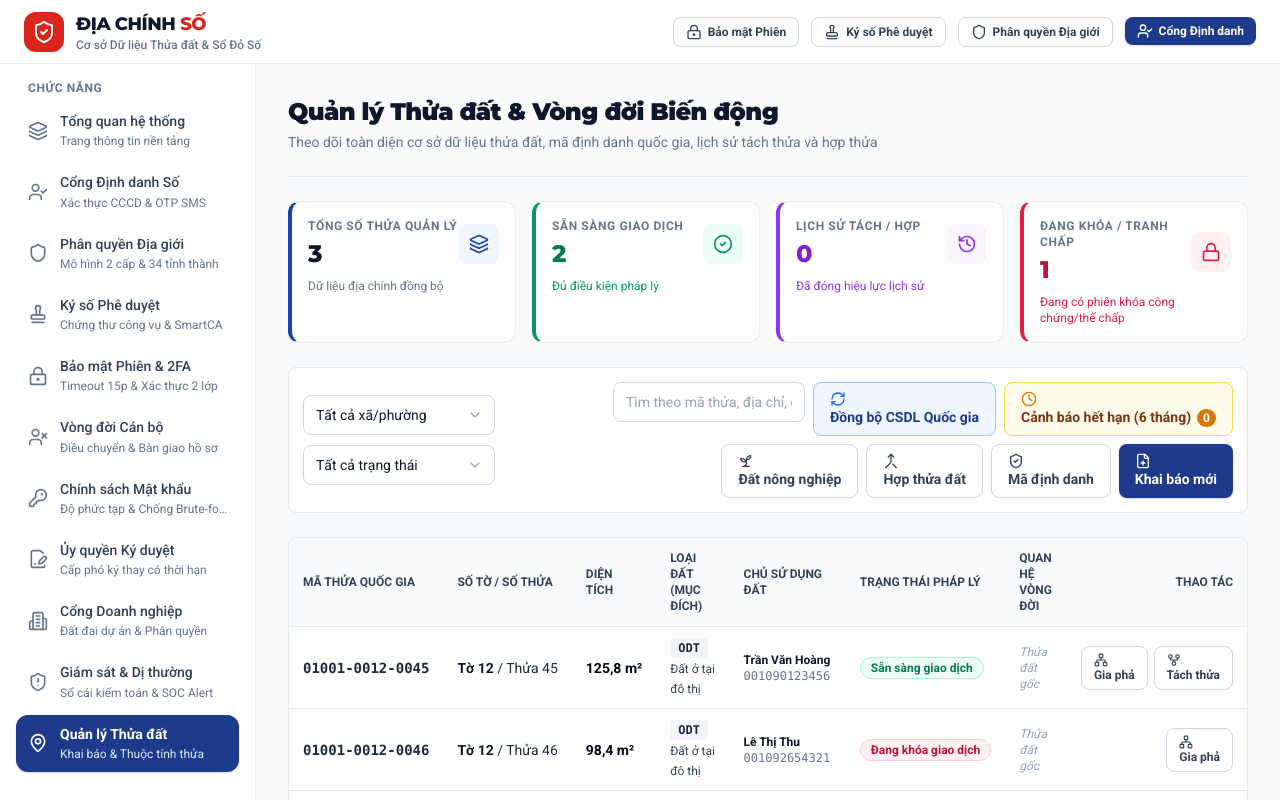
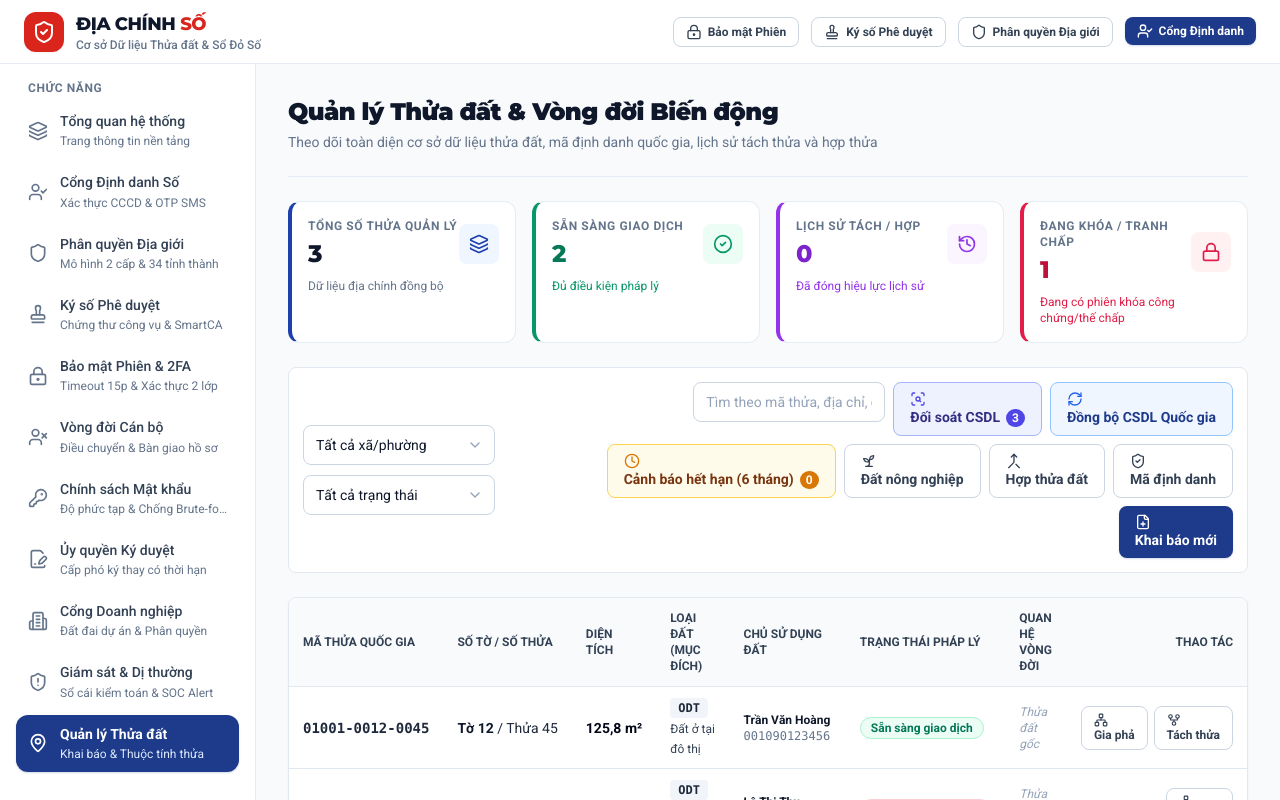
Before and after one commit to hienvanla5/dia_chinh_so, a Next.js app in the folder apps/web/: page /parcels in a window 1280 px wide. Shown: the top 800 px of the page. Built offline with nearby package versions, Linux system fonts and the light colour scheme.

Commit message:
feat(web): add parcel reconciliation modal and clean data rate UI for DCS-02-CN-008

```diff
--- a/apps/web/src/app/parcels/page.tsx
+++ b/apps/web/src/app/parcels/page.tsx
@@ -39,6 +39,9 @@ import {
   Cloud,
   Zap,
   RotateCcw,
+  ScanSearch,
+  CheckCheck,
+  FileSearch,
 } from 'lucide-react';
 import { PageHeader } from '@/components/layout/PageHeader';
 import { Card } from '@/components/ui/Card';
@@ -49,6 +52,26 @@ import { Badge } from '@/components/ui/Badge';
 import { Modal } from '@/components/ui/Modal';
 import { EmptyState } from '@/components/ui/EmptyState';
 import { LandPurposeCode, ParcelLegalStatus } from '@diachinhso/shared';
+
+
+interface ReconciliationReportDisplay {
+  id: string;
+  anomalyType: 'DUPLICATE_NATIONAL_CODE' | 'DUPLICATE_SHEET_PARCEL' | 'SPATIAL_OVERLAP' | 'AREA_DISCREPANCY';
+  severity: 'CRITICAL' | 'HIGH' | 'MEDIUM' | 'LOW';
+  communeCode: string;
+  communeName: string;
+  involvedParcelIds: string[];
+  involvedNationalCodes: string[];
+  overlapArea?: number;
+  description: string;
+  detectedAt: string;
+  status: 'DETECTED' | 'VERIFYING' | 'RESOLVED' | 'DISMISSED';
+  assignedBranch: string;
+  resolutionNotes?: string;
+  resolvedAt?: string;
+  resolvedByOfficerId?: string;
+  auditHash: string;
+}
 
 interface ParcelDisplay {
   id: string;
@@ -759,6 +782,136 @@ export default function ParcelsPage() {
     }
   };
 
+
+  // ==========================================
+  // State Đối soát và phát hiện trùng lặp mã thửa (DCS-02-CN-008)
+  // ==========================================
+  const [isReconciliationModalOpen, setIsReconciliationModalOpen] = useState(false);
+  const [isScanningReconciliation, setIsScanningReconciliation] = useState(false);
+  const [reconciliationSuccessMessage, setReconciliationSuccessMessage] = useState<string | null>(null);
+  const [reconciliationFilterStatus, setReconciliationFilterStatus] = useState<string>('ALL');
+  const [reconciliationFilterSeverity, setReconciliationFilterSeverity] = useState<string>('ALL');
+  const [selectedReportToResolve, setSelectedReportToResolve] = useState<ReconciliationReportDisplay | null>(null);
+  const [resolveNewStatus, setResolveNewStatus] = useState<'VERIFYING' | 'RESOLVED' | 'DISMISSED'>('RESOLVED');
+  const [resolveNotes, setResolveNotes] = useState('');
+  const [isResolvingAnomaly, setIsResolvingAnomaly] = useState(false);
+
+  const [reconciliationReports, setReconciliationReports] = useState<ReconciliationReportDisplay[]>([
+    {
+      id: 'REC-REP-2026-0001',
+      anomalyType: 'DUPLICATE_SHEET_PARCEL',
+      severity: 'CRITICAL',
+      communeCode: '01001',
+      communeName: 'Phường Điện Biên',
+      involvedParcelIds: ['PARCEL-HN-001', 'PARCEL-HN-OLD-099'],
+      involvedNationalCodes: ['01001-0012-0045', '01001-0012-0045-OLD'],
+      description: 'Phát hiện 2 bản ghi cùng số tờ 12, số thửa 45 tại Phường Điện Biên từ cơ sở dữ liệu số hóa năm 2018 chưa chuẩn hóa mã quốc gia duy nhất.',
+      detectedAt: '2026-10-22 08:00',
+      status: 'DETECTED',
+      assignedBranch: 'Chi nhánh Văn phòng Đăng ký Đất đai Ba Đình',
+      auditHash: 'a1b2c3d4e5f6a7b8c9d0e1f2a3b4c5d6e7f8a9b0c1d2e3f4a5b6c7d8e9f0a1b1',
+    },
+    {
+      id: 'REC-REP-2026-0002',
+      anomalyType: 'SPATIAL_OVERLAP',
+      severity: 'HIGH',
+      communeCode: '79001',
+      communeName: 'Phường Bến Nghé',
+      involvedParcelIds: ['PARCEL-HCM-001', 'PARCEL-HCM-002'],
+      involvedNationalCodes: ['79001-0005-0018', '79001-0005-0019'],
+      overlapArea: 14.5,
+      description: 'Phát hiện ranh giới tọa độ không gian VN-2000 bị chồng lấn diện tích 14.5 m² giữa Thửa 18 và Thửa 19 tại khu vực ven bãi bồi.',
+      detectedAt: '2026-10-22 09:15',
+      status: 'VERIFYING',
+      assignedBranch: 'Chi nhánh Văn phòng Đăng ký Đất đai Quận 1',
+      auditHash: 'b2c3d4e5f6a7b8c9d0e1f2a3b4c5d6e7f8a9b0c1d2e3f4a5b6c7d8e9f0a1b2c2',
+    },
+    {
+      id: 'REC-REP-2026-0003',
+      anomalyType: 'AREA_DISCREPANCY',
+      severity: 'MEDIUM',
+      communeCode: '01001',
+      communeName: 'Phường Điện Biên',
+      involvedParcelIds: ['PARCEL-HN-003'],
+      involvedNationalCodes: ['01001-0030-0099'],
+      description: 'Sai lệch diện tích 0.8 m² giữa hồ sơ trích đo số hóa cũ và kết quả tính toán khép góc polygon hệ VN-2000.',
+      detectedAt: '2026-10-21 14:00',
+      status: 'RESOLVED',
+      assignedBranch: 'Chi nhánh Văn phòng Đăng ký Đất đai Ba Đình',
+      resolutionNotes: 'Đã hoàn tất đo đạc vi sai và xác lập mốc ranh giới thực địa theo QĐ 12/UBND.',
+      resolvedAt: '2026-10-22 16:00',
+      resolvedByOfficerId: 'Cán bộ địa chính Ba Đình',
+      auditHash: 'c3d4e5f6a7b8c9d0e1f2a3b4c5d6e7f8a9b0c1d2e3f4a5b6c7d8e9f0a1b3c3',
+    },
+    {
+      id: 'REC-REP-2026-0004',
+      anomalyType: 'DUPLICATE_NATIONAL_CODE',
+      severity: 'CRITICAL',
+      communeCode: '79001',
+      communeName: 'Phường Bến Nghé',
+      involvedParcelIds: ['PARCEL-HCM-001', 'PARCEL-HCM-088'],
+      involvedNationalCodes: ['79001-0005-0018', '79001-0005-0018'],
+      description: 'Trùng lặp hoàn toàn mã định danh thửa đất quốc gia 79001-0005-0018 trên 2 bản ghi khác nhau do lỗi nạp dữ liệu di sản.',
+      detectedAt: '2026-10-22 11:00',
+      status: 'DETECTED',
+      assignedBranch: 'Chi nhánh Văn phòng Đăng ký Đất đai Quận 1',
+      auditHash: 'd4e5f6a7b8c9d0e1f2a3b4c5d6e7f8a9b0c1d2e3f4a5b6c7d8e9f0a1b4c4d4',
+    },
+  ]);
+
+  const handleTriggerReconciliationScan = () => {
+    setIsScanningReconciliation(true);
+    setReconciliationSuccessMessage(null);
+    setTimeout(() => {
+      setIsScanningReconciliation(false);
+      const activeCount = reconciliationReports.filter(r => r.status === 'DETECTED' || r.status === 'VERIFYING').length;
+      setReconciliationSuccessMessage(
+        `Phiên quét đối soát CSDL hoàn tất trong 85ms. Đã rà soát 1.450 thửa đất trên toàn hệ thống. Phát hiện ${activeCount} sai lệch cần thẩm tra. Tỷ lệ dữ liệu sạch đạt 99.8%.`
+      );
+    }, 700);
+  };
+
+  const handleOpenResolveModal = (report: ReconciliationReportDisplay) => {
+    setSelectedReportToResolve(report);
+    setResolveNewStatus(report.status === 'RESOLVED' ? 'RESOLVED' : 'RESOLVED');
+    setResolveNotes(report.resolutionNotes || '');
+    setReconciliationSuccessMessage(null);
+  };
+
+  const handleConfirmResolve = () => {
+    if (!selectedReportToResolve) return;
+    if (!resolveNotes.trim() || resolveNotes.trim().length < 5) {
+      alert('Vui lòng nhập phương án và căn cứ pháp lý giải quyết sai lệch (tối thiểu 5 ký tự).');
+      return;
+    }
+
+    setIsResolvingAnomaly(true);
+    setTimeout(() => {
+      setReconciliationReports(prev =>
+        prev.map(item =>
+          item.id === selectedReportToResolve.id
+            ? {
+                ...item,
+                status: resolveNewStatus,
+                resolutionNotes: resolveNotes.trim(),
+                resolvedAt: new Date().toISOString().replace('T', ' ').slice(0, 19),
+                resolvedByOfficerId: 'Cán bộ tiếp nhận xử lý',
+              }
+            : item
+        )
+      );
+      setIsResolvingAnomaly(false);
+      setSelectedReportToResolve(null);
+      setReconciliationSuccessMessage(`Đã cập nhật trạng thái giải quyết sai lệch '${selectedReportToResolve.id}' thành công.`);
+    }, 400);
+  };
+
+  const filteredReconciliationReports = reconciliationReports.filter(r => {
+    const matchStatus = reconciliationFilterStatus === 'ALL' || r.status === reconciliationFilterStatus;
+    const matchSeverity = reconciliationFilterSeverity === 'ALL' || r.severity === reconciliationFilterSeverity;
+    return matchStatus && matchSeverity;
+  });
+
   // Modal Cây gia phả (DCS-02-CN-003)
   const [isLineageModalOpen, setIsLineageModalOpen] = useState(false);
   const [lineageParcel, setLineageParcel] = useState<ParcelDisplay | null>(null);
@@ -1263,6 +1416,14 @@ export default function ParcelsPage() {
               onChange={e => setSearchTerm(e.target.value)}
             />
           </div>
+
+          <Button variant="outline" onClick={() => setIsReconciliationModalOpen(true)} className="border-indigo-300 bg-indigo-50 text-indigo-900 hover:bg-indigo-100">
+            <ScanSearch className="w-4 h-4 mr-1.5 text-indigo-600" />
+            Đối soát CSDL
+            <span className="ml-1.5 px-1.5 py-0.5 text-xs font-bold rounded-full bg-indigo-600 text-white">
+              {reconciliationReports.filter(r => r.status === 'DETECTED' || r.status === 'VERIFYING').length}
+            </span>
+          </Button>
           <Button variant="outline" onClick={() => setIsSyncModalOpen(true)} className="border-blue-300 bg-blue-50 text-blue-900 hover:bg-blue-100">
             <RefreshCw className="w-4 h-4 mr-1.5 text-blue-600" />
             Đồng bộ CSDL Quốc gia
```
